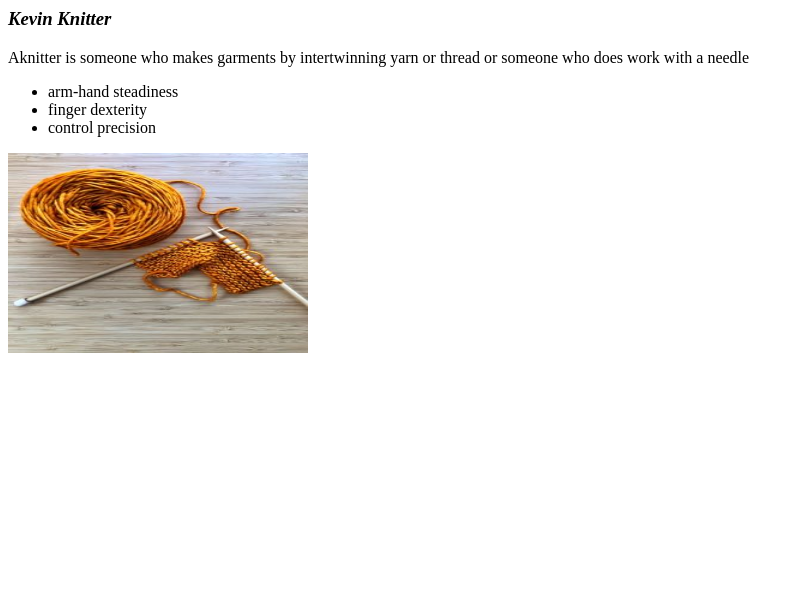
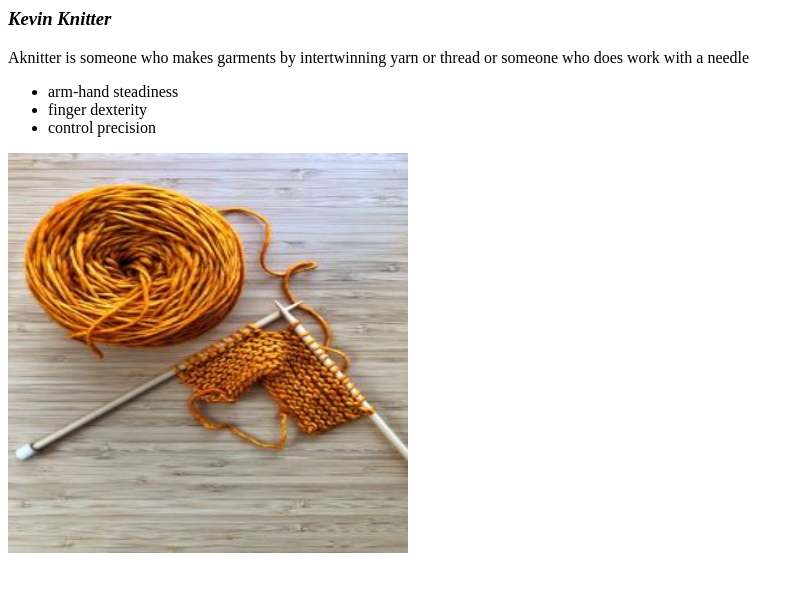
Before and after one commit to 44-563-WebApps-F23/44563-webapps-f23-assignment3-kalpana762, a plain HTML site: page bonus.html in a window 1280 px wide. Shown: the whole page, without its empty margins (0-805 px from the left). Drawn offline with Linux system fonts and the light colour scheme.

Commit message:
added size

```diff
--- a/bonus.html
+++ b/bonus.html
@@ -11,7 +11,7 @@
             <li>finger dexterity</li>
             <li>control precision</li>
         </ul>
-    <img src="knitter.jpg" alt="My profession" width="300" height="200">
+    <img src="knitter.jpg" alt="My profession" width="400" height="400">
 </header>
 </body>
 </html>
```
Also changed, not shown: mystats.html (+1 -1 lines).
